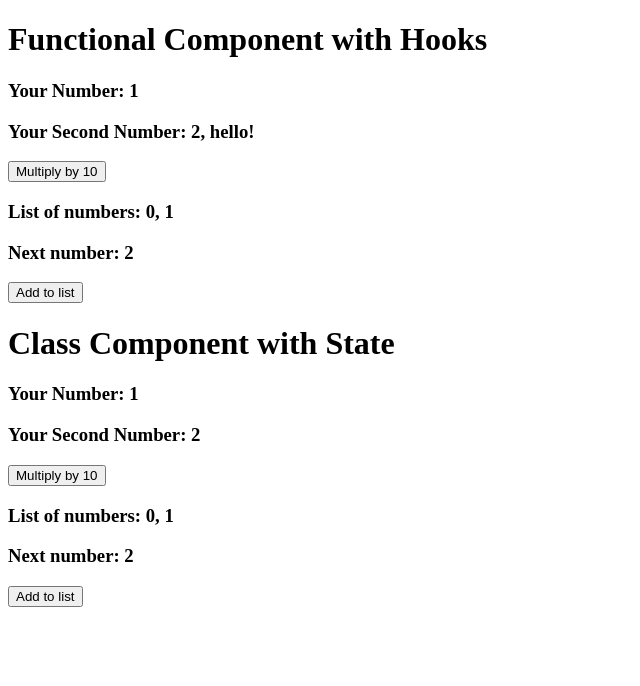
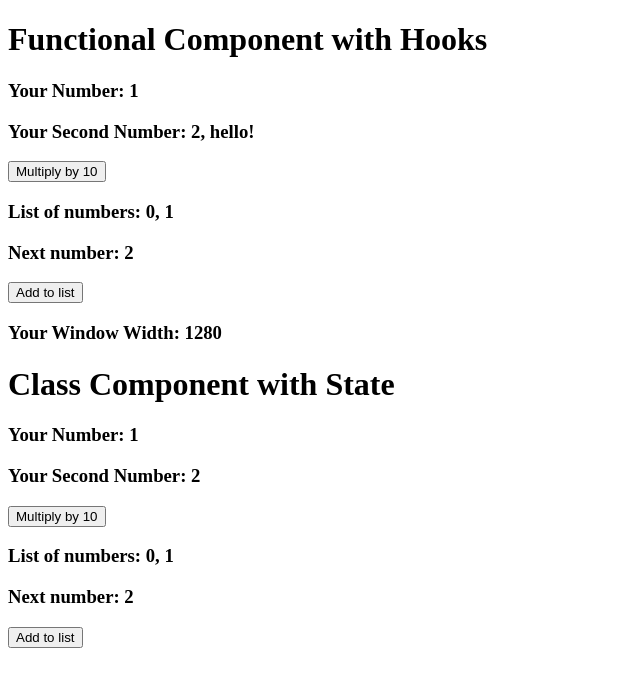
Before and after one commit to kawilliams8/hooks-refresher, a React app: page / in a window 1280 px wide. Shown: the top 686 px of the page, without its empty margins (0-640 px from the left). Built offline with nearby package versions, Linux system fonts and the light colour scheme; the HTML template or start-up script is replaced by a standard one.

Commit message:
Add new useEffect hook to listen to/display dynamic window width

```diff
--- a/src/Multiplier.js
+++ b/src/Multiplier.js
@@ -30,6 +30,17 @@ function Multiplier () {
     //useEffect is called on every render (both the mount and updates)
     //Return a function for any 'clean up' needs (runs on component un-mount)
     //Because the func is functionally scoped, it can access props and state
+
+    const [width, setWidth] = useState(window.innerWidth);
+    const handleResize = () => {
+        setWidth(window.innerWidth);
+    };
+    useEffect(() => {
+        window.addEventListener('resize', handleResize);
+        return () => window.removeEventListener('resize', handleResize);
+        //Return a function
+        //The return code will always run first for clean up, then the other code for setup. It's cyclical.
+    }, []);
 
     const numsList = nums.map((num, index) => {
         let list = index === nums.length - 1 ? num : (num += ', ');
@@ -64,6 +75,7 @@ function Multiplier () {
             >
             Add to list
             </button>
+            <h3>Your Window Width: {width}</h3>
         </div>
     );
 }
```
